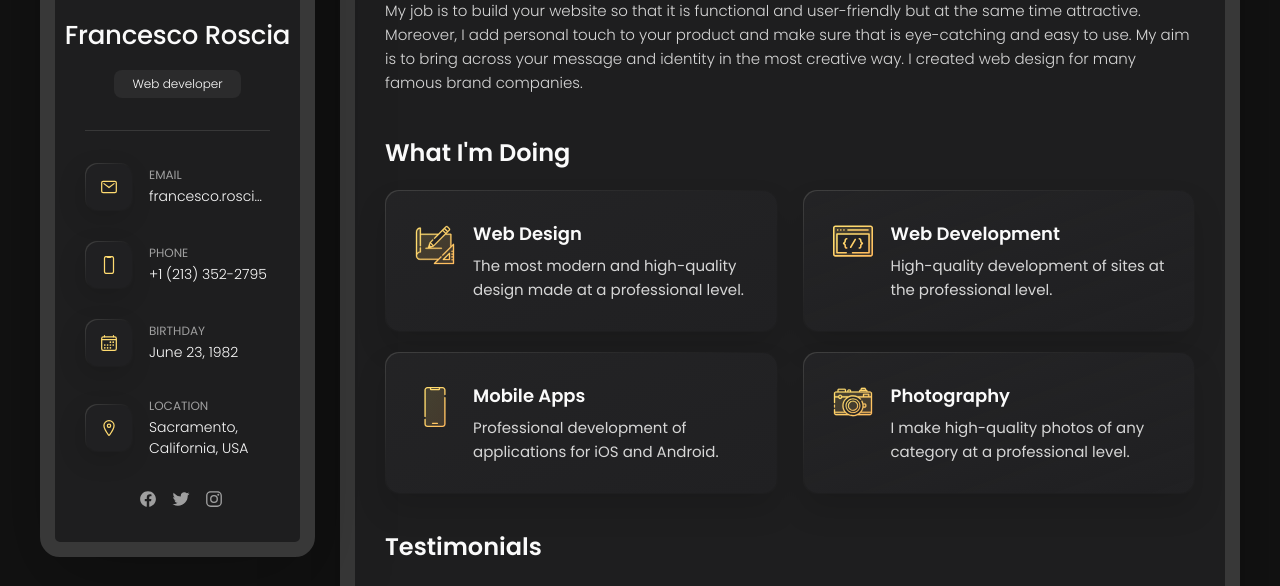
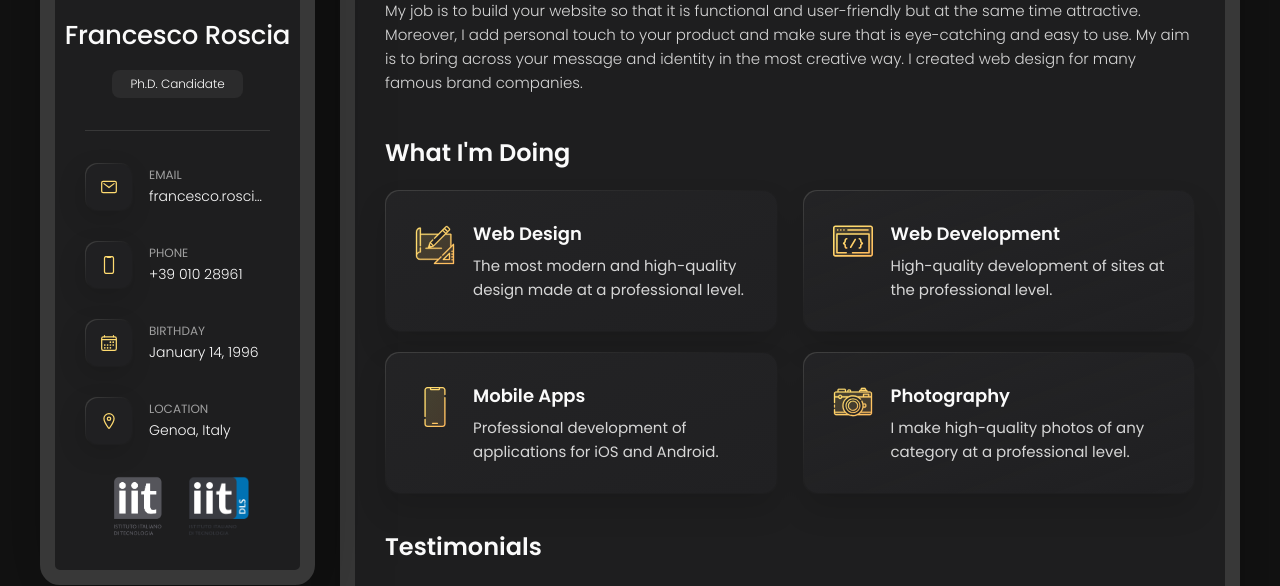
Before and after one commit to froscia/froscia.github.io, a plain HTML site: page index.html in a window 1280 px wide. Shown: the part 257-843 px from the top of the page. Drawn offline with nearby package versions, Linux system fonts and the light colour scheme.

Commit message:
contacts added

```diff
--- a/index.html
+++ b/index.html
@@ -49,7 +49,7 @@
         <div class="info-content">
           <h1 class="name" title="Francesco Roscia">Francesco Roscia</h1>
 
-          <p class="title">Web developer</p>
+          <p class="title">Ph.D. Candidate</p>
         </div>
 
         <button class="info_more-btn" data-sidebar-btn>
@@ -89,7 +89,7 @@
             <div class="contact-info">
               <p class="contact-title">Phone</p>
 
-              <a href="tel:+12133522795" class="contact-link">+1 (213) 352-2795</a>
+              <a href="tel:+3901028961" class="contact-link">+39 010 28961</a>
             </div>
 
           </li>
@@ -103,7 +103,7 @@
             <div class="contact-info">
               <p class="contact-title">Birthday</p>
 
-              <time datetime="1982-06-23">June 23, 1982</time>
+              <time datetime="1996-14-01">January 14, 1996</time>
             </div>
 
           </li>
@@ -117,7 +117,7 @@
             <div class="contact-info">
               <p class="contact-title">Location</p>
 
-              <address>Sacramento, California, USA</address>
+              <address>Genoa, Italy</address>
             </div>
 
           </li>
@@ -127,26 +127,18 @@
         <div class="separator"></div>
 
         <ul class="social-list">
+          <li class="social-item">
+            <a href="https://www.iit.it/en-US/home" target="_blank">
+              <img src="./images/iit_logo.png" loading="lazy" width="60">
 
-          <li class="social-item">
-            <a href="#" class="social-link">
-              <ion-icon name="logo-facebook"></ion-icon>
             </a>
           </li>
-
           <li class="social-item">
-            <a href="#" class="social-link">
-              <ion-icon name="logo-twitter"></ion-icon>
+            <a href="https://dls.iit.it/" target="_blank">
+              <img src="./images/dls_logo.png" loading="lazy" width="60">
             </a>
           </li>
-
-          <li class="social-item">
-            <a href="#" class="social-link">
-              <ion-icon name="logo-instagram"></ion-icon>
-            </a>
-          </li>
-
-        </ul>
+         </ul>
 
       </div>
 
```
Also changed, not shown: images/dls_logo.png (added), images/iit_logo.png (added).
